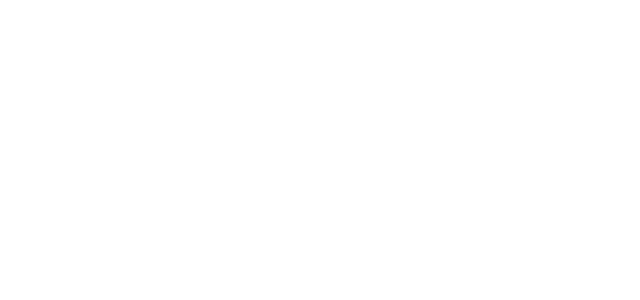
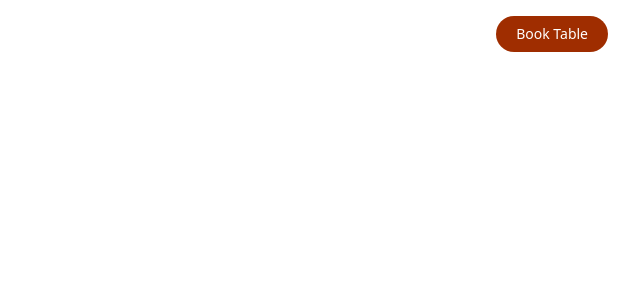
Before and after one commit to DeveloperDinesh24/xyz-cafe, a React (Vite) app: page / in a window 1280 px wide. Shown: the top 300 px of the page, without its empty margins (640-1280 px from the left). Built offline with nearby package versions, Linux system fonts and the light colour scheme.

Commit message:
feat: complete header.tsx

```diff
--- a/src/components/Header.tsx
+++ b/src/components/Header.tsx
@@ -1,5 +1,84 @@
+import { useEffect, useState } from 'react'
+import { Menu, X } from 'lucide-react'
+
 export default function Header() {
+  const [isOpen, setIsOpen] = useState(false)
+  const [scrolled, setScrolled] = useState(false)
+
+  useEffect(() => {
+    const handleScroll = () => setScrolled(window.scrollY > 50)
+    window.addEventListener('scroll', handleScroll)
+    return () => window.removeEventListener('scroll', handleScroll)
+  }, [])
+
+  const navLinks = [
+    { name: 'Home', href: '#home' },
+    { name: 'About', href: '#about' },
+    { name: 'Menu', href: '#menu' },
+    { name: 'Contact', href: '#contact' },
+  ]
+
   return (
-    <></>
+    <nav
+      className={`fixed w-full z-50 transition-all duration-300 ${scrolled ? 'bg-white shadow-md py-2' : 'bg-transparent py-4'}`}
+    >
+      <div className='max-w-7xl mx-auto px-4 sm:px-6 lg:px-8'>
+        <div className='flex justify-between items-center'>
+          <div className='flex-shrink-0 flex items-center'>
+            <span
+              className={`text-2xl font-bold tracking-tighter ${scrolled ? 'text-orange-900' : 'text-white'}`}
+            >
+              XYZ CAFE
+            </span>
+          </div>
+
+          {/* Desktop Menu */}
+          <div className='hidden md:block'>
+            <div className='ml-10 flex items-baseline space-x-8'>
+              {navLinks.map((link) => (
+                <a
+                  key={link.name}
+                  href={link.href}
+                  className={`px-3 py-2 text-sm font-medium transition-colors ${scrolled ? 'text-gray-700 hover:text-orange-900' : 'text-white hover:text-orange-200'}`}
+                >
+                  {link.name}
+                </a>
+              ))}
+              <button className='bg-orange-800 text-white px-5 py-2 rounded-full text-sm hover:bg-orange-700 transition'>
+                Book Table
+              </button>
+            </div>
+          </div>
+
+          {/* Mobile Button */}
+          <div className='md:hidden flex items-center'>
+            <button
+              onClick={() => setIsOpen(!isOpen)}
+              className={`${scrolled ? 'text-gray-800' : 'text-white'}`}
+            >
+              {isOpen ? <X size={28} /> : <Menu size={28} />}
+            </button>
+          </div>
+        </div>
+      </div>
+
+      {/* Mobile Menu */}
+      {isOpen && (
+        <div className='md:hidden bg-white border-b border-gray-100 animate-fade-in-down'>
+          <div className='px-2 pt-2 pb-3 space-y-1 sm:px-3'>
+            {navLinks.map((link) => (
+              <a
+                key={link.name}
+                href={link.href}
+                onClick={() => setIsOpen(false)}
+                className='block px-3 py-4 text-base font-medium text-gray-700 hover:bg-orange-50 hover:text-orange-900'
+              >
+                {link.name}
+              </a>
+            ))}
+          </div>
+        </div>
+      )}
+    </nav>
   )
 }
```
